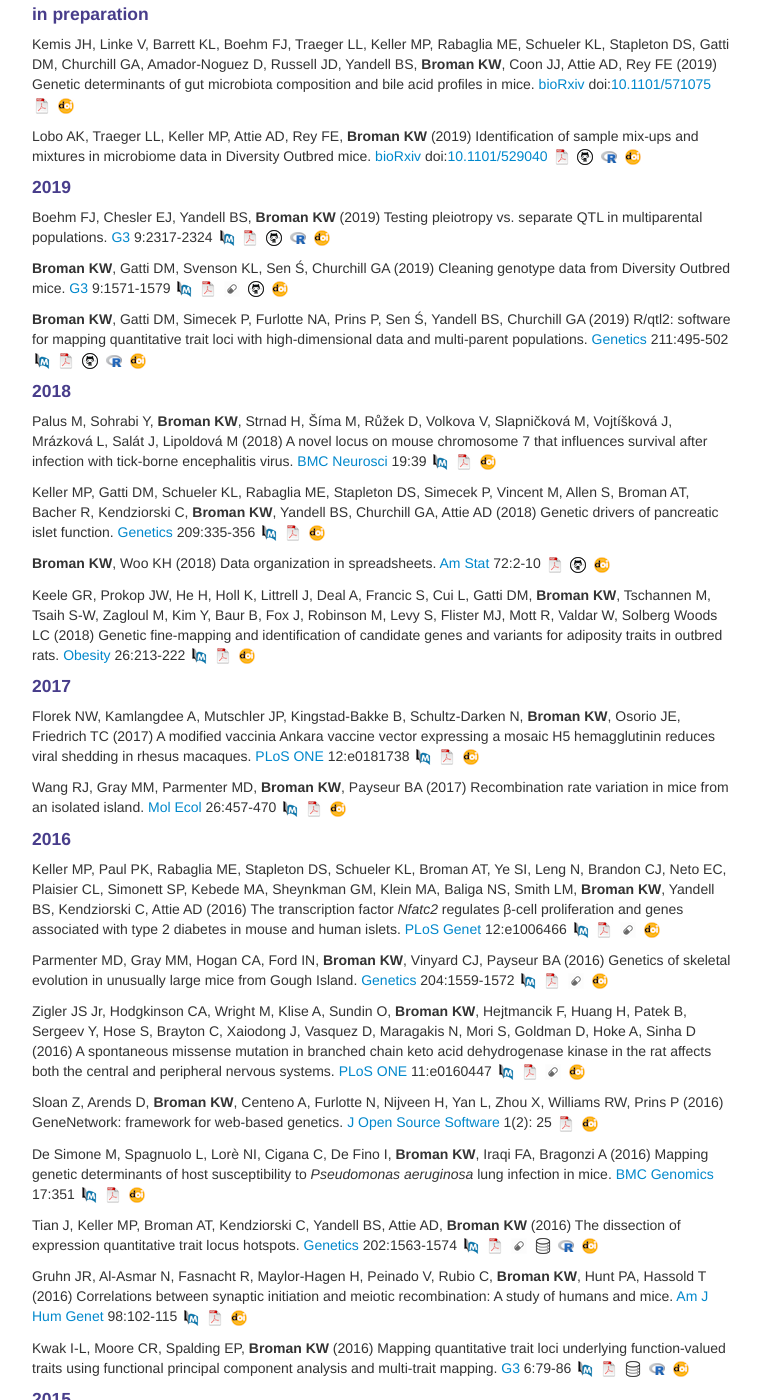
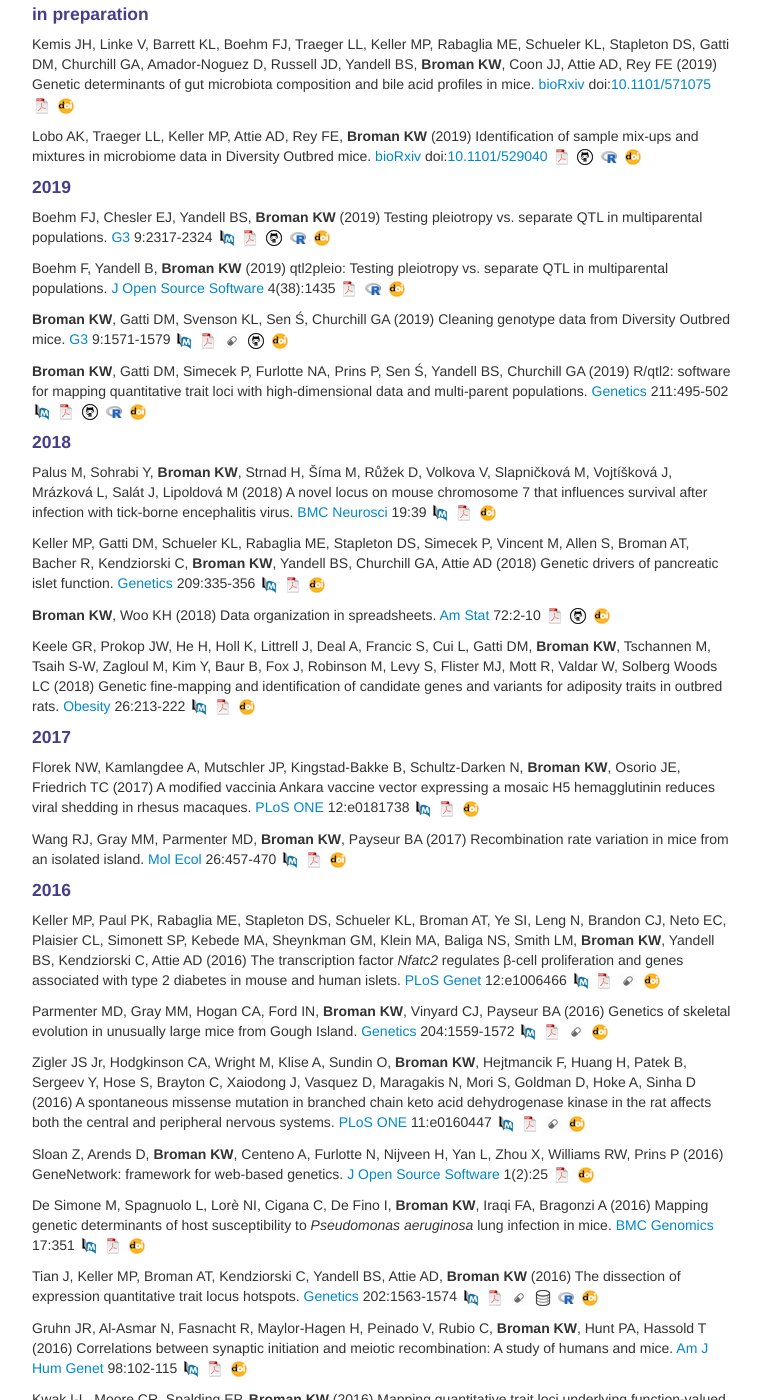
Before and after one commit to kbroman/kbroman.github.io, a Jekyll site: the page built from pages/pubs.md, in a window 1280 px wide and 1400 px high, scrolled down 341 px. Shown: the whole window, without its empty margins (258-1019 px from the left). Built offline with Jekyll 4.4.1, drawn with Linux system fonts in a browser that asks for light colours.

Commit message:
pages/pubs: Add Fred's JOSS paper

```diff
--- a/pages/pubs.md
+++ b/pages/pubs.md
@@ -62,8 +62,17 @@ Testing pleiotropy vs. separate QTL in multiparental populations.
 [![GitHub](icons16/github-icon.png)](https://github.com/fboehm/qtl2pleio-manuscript)
 [![qtl2pleio software](icons16/R-icon.png)](https://github.com/fboehm/qtl2pleio)
 [![doi](icons16/doi-icon.png)](https://doi.org/10.1534/g3.119.400098)
+<!-- * 156 * -->
+<!-- https://doi.org/10.1534/g3.119.400098 -->
+
+Boehm F, Yandell B, **Broman KW** (2019) qtl2pleio: Testing pleiotropy
+vs. separate QTL in multiparental populations. [J Open Source
+Software](https://joss.theoj.org) 4(38):1435
+[![pdf](icons16/pdf-icon.png)](https://www.theoj.org/joss-papers/joss.01435/10.21105.joss.01435.pdf)
+[![qtl2pleio software](icons16/R-icon.png)](https://github.com/fboehm/qtl2pleio)
+[![doi](icons16/doi-icon.png)](https://doi.org/10.21105/joss.01435)
 <!-- * 155 * -->
-<!-- https://doi.org/10.1534/g3.119.400098 -->
+<!-- https://doi.org/10.21105/joss.01435 -->
 
 **Broman KW**, Gatti DM, Svenson KL, Sen &#346;, Churchill GA (2019)
 Cleaning genotype data from Diversity Outbred mice.
@@ -196,7 +205,7 @@ peripheral nervous systems. [PLoS ONE](http://www.plosone.org) 11:e0160447
 
 Sloan Z, Arends D, **Broman KW**, Centeno A, Furlotte N, Nijveen H,
 Yan L, Zhou X, Williams RW, Prins P (2016) GeneNetwork: framework for
-web-based genetics. [J Open Source Software](https://joss.theoj.org) 1(2): 25
+web-based genetics. [J Open Source Software](https://joss.theoj.org) 1(2):25
 [![pdf](icons16/pdf-icon.png)](https://www.theoj.org/joss-papers/joss.00025/10.21105.joss.00025.pdf)
 [![doi](icons16/doi-icon.png)](https://doi.org/10.21105/joss.00025)
 <!-- * 143 * -->
```
